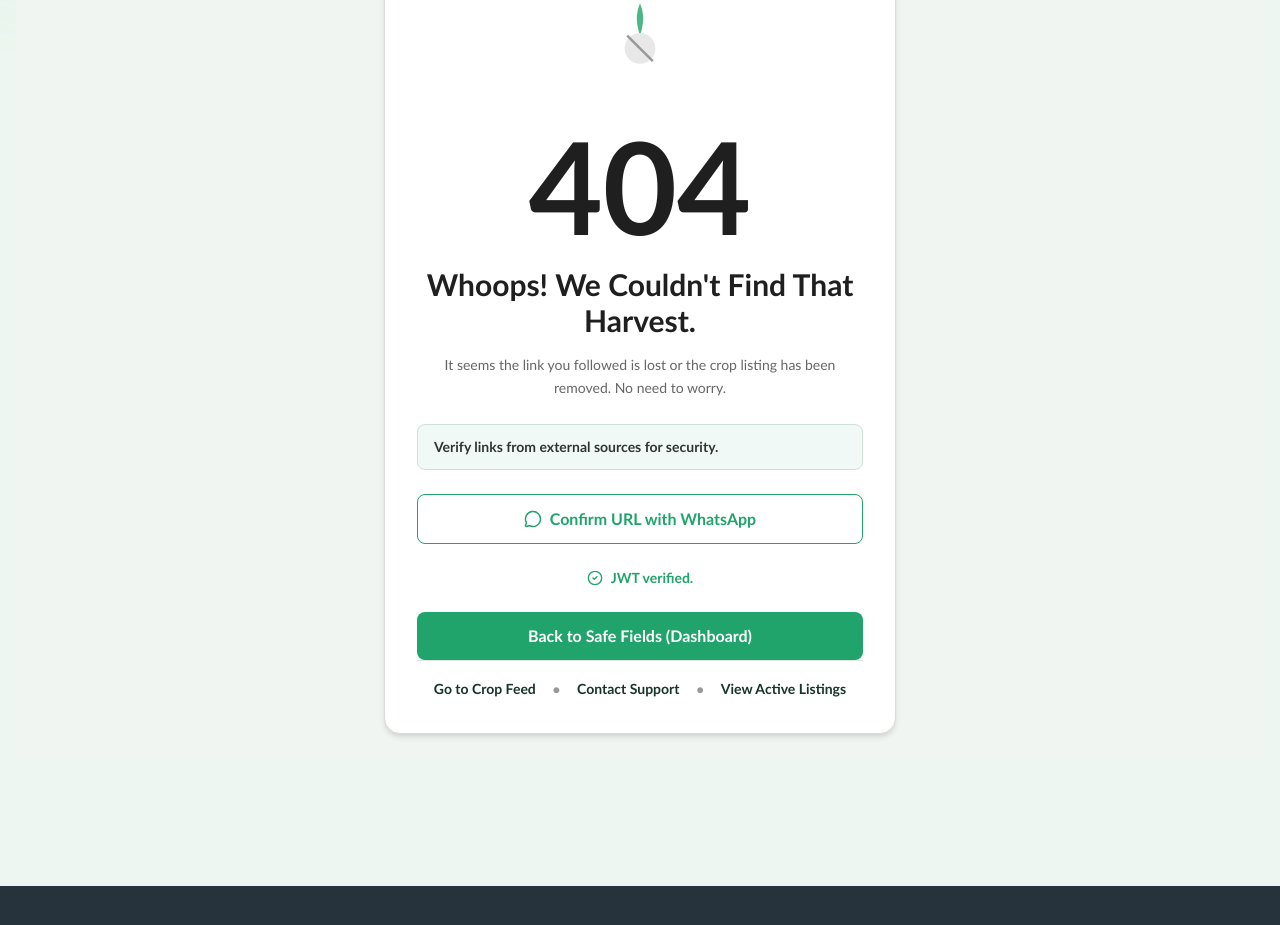
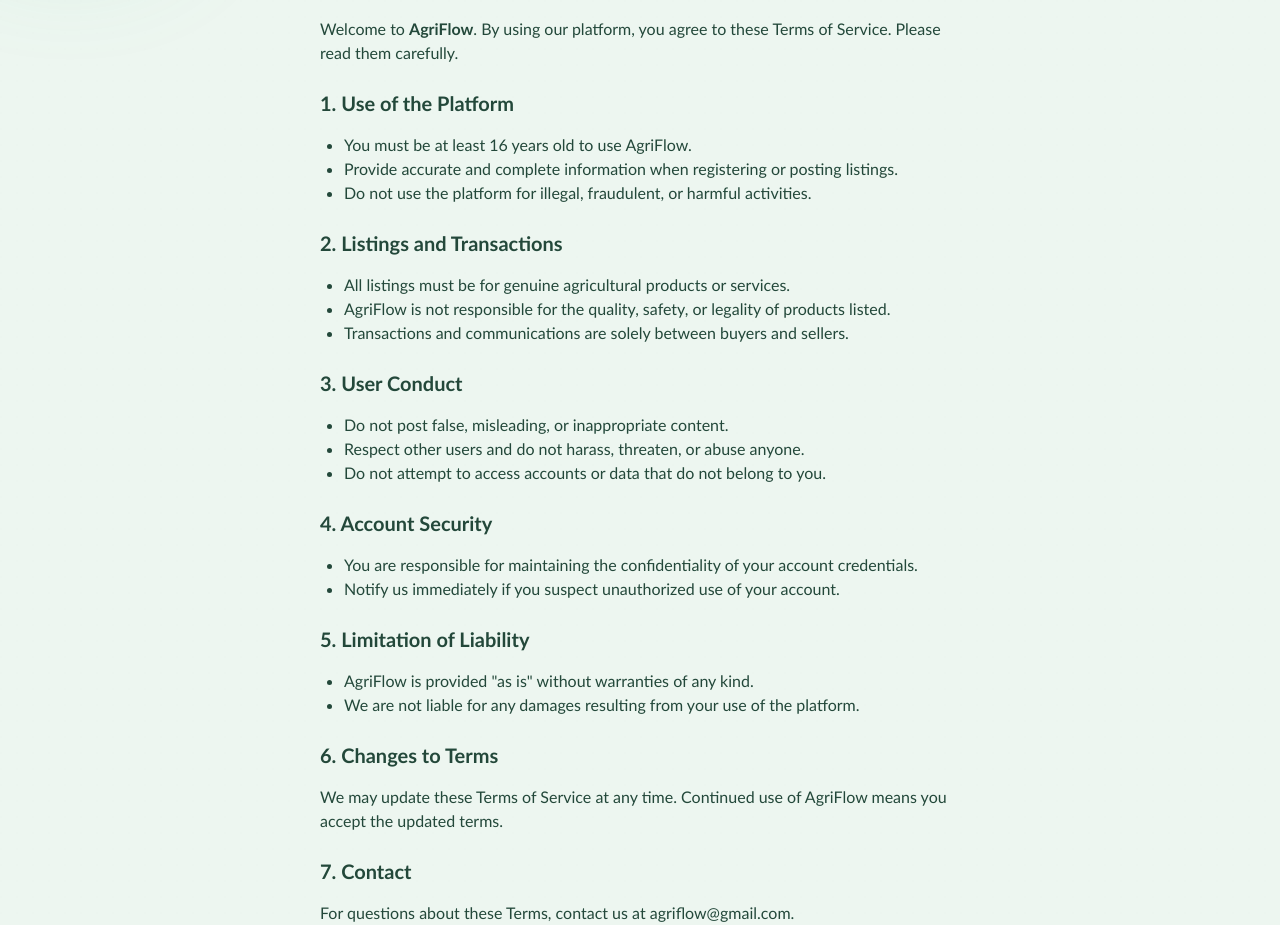
Before and after one commit to Winney360/AgriFlow, a React (Vite) app in the folder client/: page /terms in a window 1280 px wide. Shown: the part 240-1165 px from the top of the page. Built offline with nearby package versions, Linux system fonts and the light colour scheme; no server answers.

Commit message:
feat: add Privacy Policy and Terms of Service pages to the router

```diff
--- a/client/src/app/router.jsx
+++ b/client/src/app/router.jsx
@@ -13,6 +13,8 @@
 import { ProfilePage } from '../pages/ProfilePage';
 import { NotFoundPage } from '../pages/NotFoundPage';
 import FAQPage from '../pages/FAQPage';
+import PrivacyPolicyPage from '../pages/PrivacyPolicyPage';
+import TermsOfServicePage from '../pages/TermsOfServicePage';
 import { EmergencyRequestPage } from '../pages/EmergencyRequestPage';
 import { EmergencyRequestsBoard } from '../pages/EmergencyRequestsBoard';
 
@@ -31,6 +33,8 @@
       },
       { path: 'marketplace', element: <MarketplacePage /> },
       { path: 'faq', element: <FAQPage /> },
+      { path: 'privacy', element: <PrivacyPolicyPage /> },
+      { path: 'terms', element: <TermsOfServicePage /> },
       { path: 'products/:id', element: <ProductDetailsPage /> },
       { path: 'login', element: <LoginPage /> },
       { path: 'signup', element: <SignupPage /> },
--- /dev/null
+++ b/client/src/pages/PrivacyPolicyPage.jsx
@@ -0,0 +1,47 @@
+import React from "react";
+
+const PrivacyPolicyPage = () => (
+  <div className="max-w-2xl mx-auto py-10 px-4">
+    <h1 className="text-4xl font-black mb-6 text-[#1f9f6a]">Privacy Policy</h1>
+    <p className="mb-4 text-[#23483a]">Last updated: March 13, 2026</p>
+    <div className="space-y-4 text-[#23483a] text-base">
+      <p>
+        <strong>AgriFlow</strong> is committed to protecting your privacy. This Privacy Policy explains how we collect, use, and safeguard your information when you use our platform to connect farmers and buyers.
+      </p>
+      <h2 className="text-xl font-bold mt-6">Information We Collect</h2>
+      <ul className="list-disc ml-6">
+        <li>Personal information such as name, email, phone number, and location when you register or post a listing.</li>
+        <li>Product and listing details you provide.</li>
+        <li>Usage data such as device information, browser type, and access times.</li>
+      </ul>
+      <h2 className="text-xl font-bold mt-6">How We Use Your Information</h2>
+      <ul className="list-disc ml-6">
+        <li>To provide and improve our services.</li>
+        <li>To connect buyers and sellers and facilitate communication.</li>
+        <li>To send notifications and updates related to your account or listings.</li>
+        <li>To respond to your inquiries and provide support.</li>
+      </ul>
+      <h2 className="text-xl font-bold mt-6">Information Sharing</h2>
+      <ul className="list-disc ml-6">
+        <li>We do not sell your personal information to third parties.</li>
+        <li>Contact details are shared only as needed to facilitate transactions between buyers and sellers.</li>
+        <li>We may share information to comply with legal obligations or protect our rights.</li>
+      </ul>
+      <h2 className="text-xl font-bold mt-6">Data Security</h2>
+      <p>We use reasonable measures to protect your information, but no system is 100% secure. Please keep your login credentials safe.</p>
+      <h2 className="text-xl font-bold mt-6">Your Choices</h2>
+      <ul className="list-disc ml-6">
+        <li>You can update your profile information at any time.</li>
+        <li>You may request deletion of your account by contacting us at <a href="mailto:agriflow@gmail.com" className="text-[#1f9f6a] underline">agriflow@gmail.com</a>.</li>
+      </ul>
+      <h2 className="text-xl font-bold mt-6">Children's Privacy</h2>
+      <p>AgriFlow is not intended for children under 16. We do not knowingly collect information from children under 16.</p>
+      <h2 className="text-xl font-bold mt-6">Changes to This Policy</h2>
+      <p>We may update this Privacy Policy from time to time. Changes will be posted on this page with an updated date.</p>
+      <h2 className="text-xl font-bold mt-6">Contact Us</h2>
+      <p>If you have any questions about this Privacy Policy, contact us at <a href="mailto:agriflow@gmail.com" className="text-[#1f9f6a] underline">agriflow@gmail.com</a>.</p>
+    </div>
+  </div>
+);
+
+export default PrivacyPolicyPage;
--- /dev/null
+++ b/client/src/pages/TermsOfServicePage.jsx
@@ -0,0 +1,47 @@
+import React from "react";
+
+const TermsOfServicePage = () => (
+  <div className="max-w-2xl mx-auto py-10 px-4">
+    <h1 className="text-4xl font-black mb-6 text-[#1f9f6a]">Terms of Service</h1>
+    <p className="mb-4 text-[#23483a]">Last updated: March 13, 2026</p>
+    <div className="space-y-4 text-[#23483a] text-base">
+      <p>
+        Welcome to <strong>AgriFlow</strong>. By using our platform, you agree to these Terms of Service. Please read them carefully.
+      </p>
+      <h2 className="text-xl font-bold mt-6">1. Use of the Platform</h2>
+      <ul className="list-disc ml-6">
+        <li>You must be at least 16 years old to use AgriFlow.</li>
+        <li>Provide accurate and complete information when registering or posting listings.</li>
+        <li>Do not use the platform for illegal, fraudulent, or harmful activities.</li>
+      </ul>
+      <h2 className="text-xl font-bold mt-6">2. Listings and Transactions</h2>
+      <ul className="list-disc ml-6">
+        <li>All listings must be for genuine agricultural products or services.</li>
+        <li>AgriFlow is not responsible for the quality, safety, or legality of products listed.</li>
+        <li>Transactions and communications are solely between buyers and sellers.</li>
+      </ul>
+      <h2 className="text-xl font-bold mt-6">3. User Conduct</h2>
+      <ul className="list-disc ml-6">
+        <li>Do not post false, misleading, or inappropriate content.</li>
+        <li>Respect other users and do not harass, threaten, or abuse anyone.</li>
+        <li>Do not attempt to access accounts or data that do not belong to you.</li>
+      </ul>
+      <h2 className="text-xl font-bold mt-6">4. Account Security</h2>
+      <ul className="list-disc ml-6">
+        <li>You are responsible for maintaining the confidentiality of your account credentials.</li>
+        <li>Notify us immediately if you suspect unauthorized use of your account.</li>
+      </ul>
+      <h2 className="text-xl font-bold mt-6">5. Limitation of Liability</h2>
+      <ul className="list-disc ml-6">
+        <li>AgriFlow is provided "as is" without warranties of any kind.</li>
+        <li>We are not liable for any damages resulting from your use of the platform.</li>
+      </ul>
+      <h2 className="text-xl font-bold mt-6">6. Changes to Terms</h2>
+      <p>We may update these Terms of Service at any time. Continued use of AgriFlow means you accept the updated terms.</p>
+      <h2 className="text-xl font-bold mt-6">7. Contact</h2>
+      <p>For questions about these Terms, contact us at <a href="mailto:agriflow@gmail.com" className="text-[#1f9f6a] underline">agriflow@gmail.com</a>.</p>
+    </div>
+  </div>
+);
+
+export default TermsOfServicePage;
```
